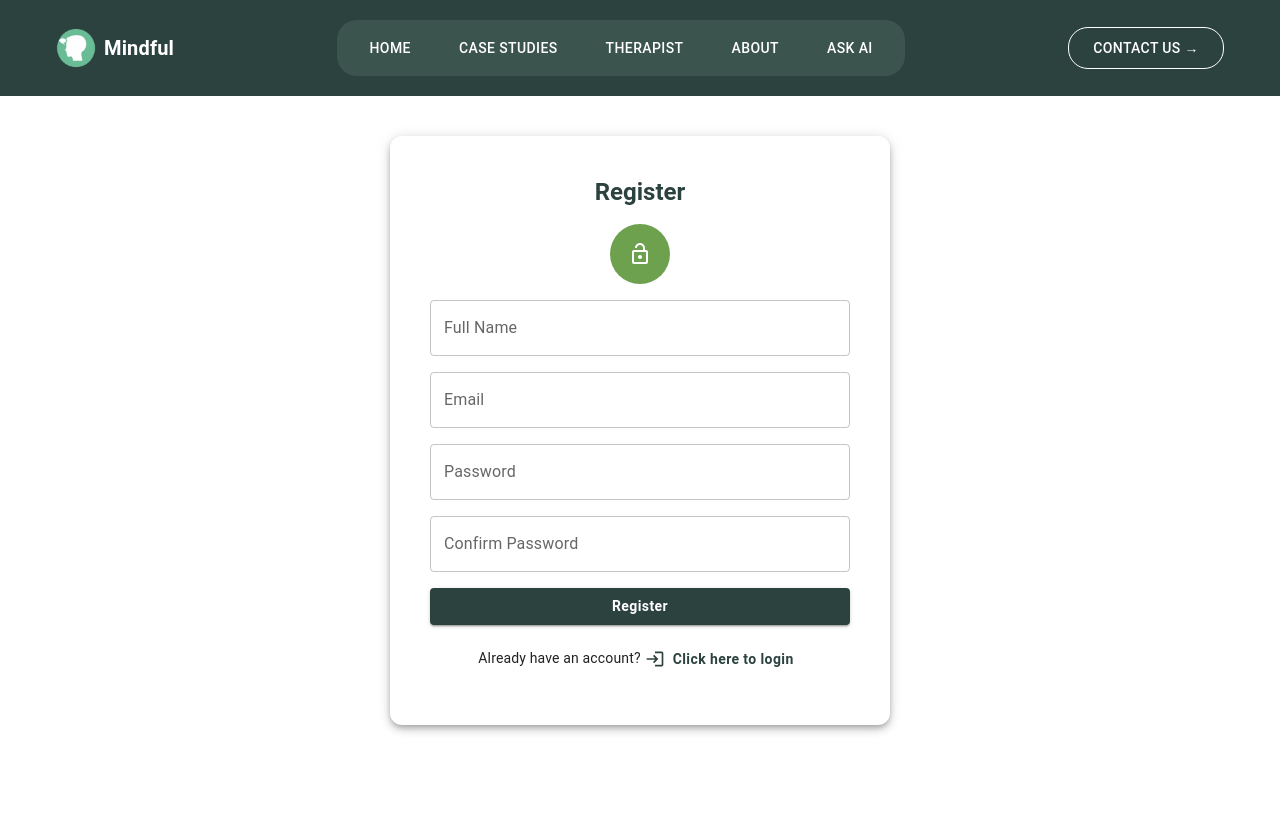
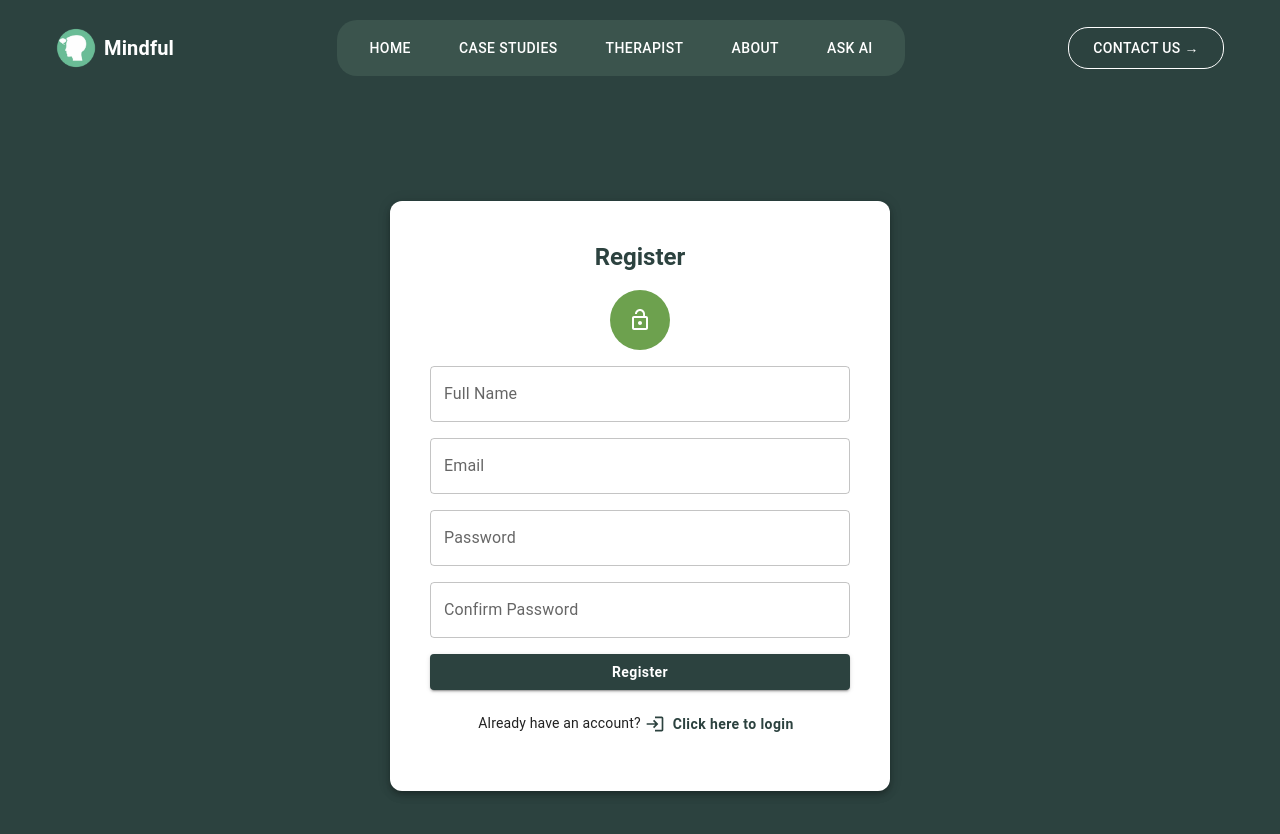
Before and after one commit to Mutai001/Mental-health-app, a React (Vite) app: page /register in a window 1280 px wide. Shown: the top 834 px of the page. Before the commit the page ends 800 px from the top, so only its background shows below. Built offline with nearby package versions, Linux system fonts and the light colour scheme.

Commit message:
animated auth

```diff
--- a/src/components/Auth/LoginPage.tsx
+++ b/src/components/Auth/LoginPage.tsx
@@ -1,10 +1,11 @@
 import { useState } from "react";
-import { Avatar, Button, TextField, Card, CardContent, CircularProgress, Typography } from "@mui/material";
+import { Avatar, Button, TextField, Card, CardContent, CircularProgress, Typography, Box } from "@mui/material";
 import { useForm } from "react-hook-form";
 import { z } from "zod";
 import { zodResolver } from "@hookform/resolvers/zod";
 import LockOpenIcon from "@mui/icons-material/LockOpen";
 import { Link } from "react-router-dom";
+import { motion } from "framer-motion";
 
 const schema = z.object({
   email: z.string().email("Invalid email address"),
@@ -12,6 +13,11 @@ const schema = z.object({
 });
 
 type FormData = z.infer<typeof schema>;
+
+const fadeIn = {
+  hidden: { opacity: 0, y: 30 },
+  visible: { opacity: 1, y: 0, transition: { duration: 0.8 } },
+};
 
 export function LoginPage() {
   const {
@@ -36,11 +42,11 @@ export function LoginPage() {
   };
 
   return (
+    <Box sx={{ display: "flex", justifyContent: "center", alignItems: "center", height: "100vh", backgroundColor: "#2C423F" }}>
+      <motion.div initial="hidden" animate="visible" variants={fadeIn}>
         <Card
           sx={{
             maxWidth: 500,
-        mx: "auto",
-        mt: 5,
             p: 3,
             textAlign: "center",
             boxShadow: 5,
@@ -52,9 +58,11 @@ export function LoginPage() {
             <Typography variant="h5" sx={{ fontWeight: "bold", color: "#2C423F", mb: 2 }}>
               Login
             </Typography>
+            <motion.div whileHover={{ scale: 1.1 }}>
               <Avatar sx={{ width: 60, height: 60, margin: "auto", mb: 2, bgcolor: "#6DA14E" }}>
                 <LockOpenIcon />
               </Avatar>
+            </motion.div>
             <form onSubmit={handleSubmit(onSubmit)}>
               <TextField
                 fullWidth
@@ -76,6 +84,7 @@ export function LoginPage() {
                 helperText={errors.password?.message}
                 sx={{ mb: 2 }}
               />
+              <motion.div whileHover={{ scale: 1.05 }}>
                 <Button
                   type="submit"
                   fullWidth
@@ -91,12 +100,15 @@ export function LoginPage() {
                 >
                   {loading ? <CircularProgress size={20} color="inherit" /> : "Login"}
                 </Button>
+              </motion.div>
             </form>
             <Typography variant="body2" sx={{ textAlign: "center", mt: 2 }}>
               Don't have an account? <Link to="/register" style={{ color: "#6DA14E", textDecoration: "none" }}>Register</Link>
             </Typography>
           </CardContent>
         </Card>
+      </motion.div>
+    </Box>
   );
 }
 
--- a/src/components/Auth/RegistrationPage.tsx
+++ b/src/components/Auth/RegistrationPage.tsx
@@ -1,12 +1,29 @@
 import { useState } from "react";
-import { Avatar, Button, TextField, Card, CardContent, CircularProgress, Typography } from "@mui/material";
+import {
+  Avatar,
+  Button,
+  TextField,
+  Card,
+  CardContent,
+  CircularProgress,
+  Typography,
+  Box,
+} from "@mui/material";
 import { z } from "zod";
-import { useForm } from "react-hook-form";
+import { useForm, FieldError } from "react-hook-form";
 import { zodResolver } from "@hookform/resolvers/zod";
 import LockOpenIcon from "@mui/icons-material/LockOpen";
 import LoginIcon from "@mui/icons-material/Login";
 import { useNavigate } from "react-router-dom";
+import { motion } from "framer-motion";
 
+// Fade-in animation for the card
+const fadeIn = {
+  hidden: { opacity: 0 },
+  visible: { opacity: 1, transition: { duration: 0.5 } },
+};
+
+// Zod schema for form validation
 const schema = z
   .object({
     fullName: z.string().min(3, "Full name must be at least 3 characters"),
@@ -45,11 +62,20 @@ export function RegistrationPage() {
   };
 
   return (
+    <Box
+      sx={{
+        display: "flex",
+        justifyContent: "center",
+        alignItems: "center",
+        height: "100vh",
+        backgroundColor: "#2C423F",
+      }}
+    >
+      <motion.div initial="hidden" animate="visible" variants={fadeIn}>
         <Card
           sx={{
             maxWidth: 500,
             mx: "auto",
-        mt: 5,
             p: 3,
             textAlign: "center",
             boxShadow: 5,
@@ -58,17 +84,77 @@ export function RegistrationPage() {
           }}
         >
           <CardContent>
-        <Typography variant="h5" sx={{ fontWeight: "bold", color: "#2C423F", mb: 2 }}>
+            {/* Title */}
+            <Typography
+              variant="h5"
+              sx={{ fontWeight: "bold", color: "#2C423F", mb: 2 }}
+            >
               Register
             </Typography>
-        <Avatar sx={{ width: 60, height: 60, margin: "auto", mb: 2, bgcolor: "#6DA14E" }}>
+
+            {/* Avatar Icon */}
+            <Avatar
+              sx={{
+                width: 60,
+                height: 60,
+                margin: "auto",
+                mb: 2,
+                bgcolor: "#6DA14E",
+              }}
+            >
               <LockOpenIcon />
             </Avatar>
+
+            {/* Registration Form */}
             <form onSubmit={handleSubmit(onSubmit)}>
-          <TextField fullWidth label="Full Name" variant="outlined" {...register("fullName")} error={!!errors.fullName} helperText={errors.fullName?.message} sx={{ mb: 2 }} />
-          <TextField fullWidth label="Email" variant="outlined" type="email" {...register("email")} error={!!errors.email} helperText={errors.email?.message} sx={{ mb: 2 }} />
-          <TextField fullWidth label="Password" variant="outlined" type="password" {...register("password")} error={!!errors.password} helperText={errors.password?.message} sx={{ mb: 2 }} />
-          <TextField fullWidth label="Confirm Password" variant="outlined" type="password" {...register("confirmPassword")} error={!!errors.confirmPassword} helperText={errors.confirmPassword?.message} sx={{ mb: 2 }} />
+              {/* Full Name Field */}
+              <TextField
+                fullWidth
+                label="Full Name"
+                variant="outlined"
+                {...register("fullName")}
+                error={!!errors.fullName}
+                helperText={(errors.fullName as FieldError)?.message || ""}
+                sx={{ mb: 2 }}
+              />
+
+              {/* Email Field */}
+              <TextField
+                fullWidth
+                label="Email"
+                variant="outlined"
+                type="email"
+                {...register("email")}
+                error={!!errors.email}
+                helperText={(errors.email as FieldError)?.message || ""}
+                sx={{ mb: 2 }}
+              />
+
+              {/* Password Field */}
+              <TextField
+                fullWidth
+                label="Password"
+                variant="outlined"
+                type="password"
+                {...register("password")}
+                error={!!errors.password}
+                helperText={(errors.password as FieldError)?.message || ""}
+                sx={{ mb: 2 }}
+              />
+
+              {/* Confirm Password Field */}
+              <TextField
+                fullWidth
+                label="Confirm Password"
+                variant="outlined"
+                type="password"
+                {...register("confirmPassword")}
+                error={!!errors.confirmPassword}
+                helperText={(errors.confirmPassword as FieldError)?.message || ""}
+                sx={{ mb: 2 }}
+              />
+
+              {/* Submit Button */}
               <Button
                 type="submit"
                 fullWidth
@@ -85,18 +171,26 @@ export function RegistrationPage() {
                 {loading ? <CircularProgress size={20} color="inherit" /> : "Register"}
               </Button>
             </form>
+
+            {/* Login Link */}
             <Typography variant="body2" sx={{ mt: 2, textAlign: "center" }}>
               Already have an account?
               <Button
                 onClick={() => navigate("/login")}
                 startIcon={<LoginIcon />}
-            sx={{ color: "#2C423F", textTransform: "none", fontWeight: "bold" }}
+                sx={{
+                  color: "#2C423F",
+                  textTransform: "none",
+                  fontWeight: "bold",
+                }}
               >
                 Click here to login
               </Button>
             </Typography>
           </CardContent>
         </Card>
+      </motion.div>
+    </Box>
   );
 }
 
--- a/src/components/pages/landingpage/ContactUs.tsx
+++ b/src/components/pages/landingpage/ContactUs.tsx
@@ -35,8 +35,8 @@ const ContactUs: React.FC = () => {
             </Typography>
             <Stack spacing={2} sx={{ marginTop: "2rem" }}>
               <Typography>Email: support@mindfulai.com</Typography>
-              <Typography>Phone: +123 456 7890</Typography>
-              <Typography>Location: 123 Mindful St, Wellness City</Typography>
+              <Typography>Phone: +254722227154</Typography>
+              <Typography>Location: 30100 Kutus, Kirinyaga Kenya</Typography>
             </Stack>
           </motion.div>
         </Grid>
```
Lines whose indentation alone changed are shown as unchanged.
